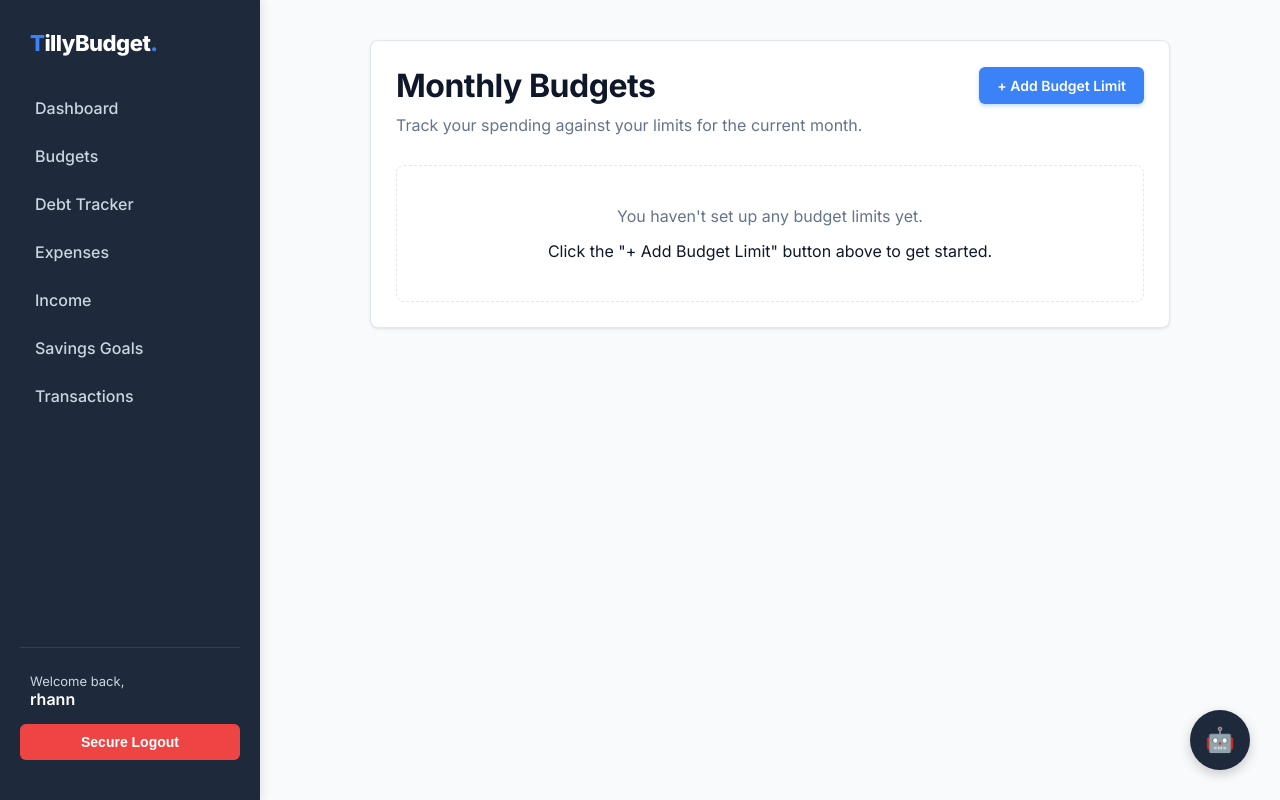
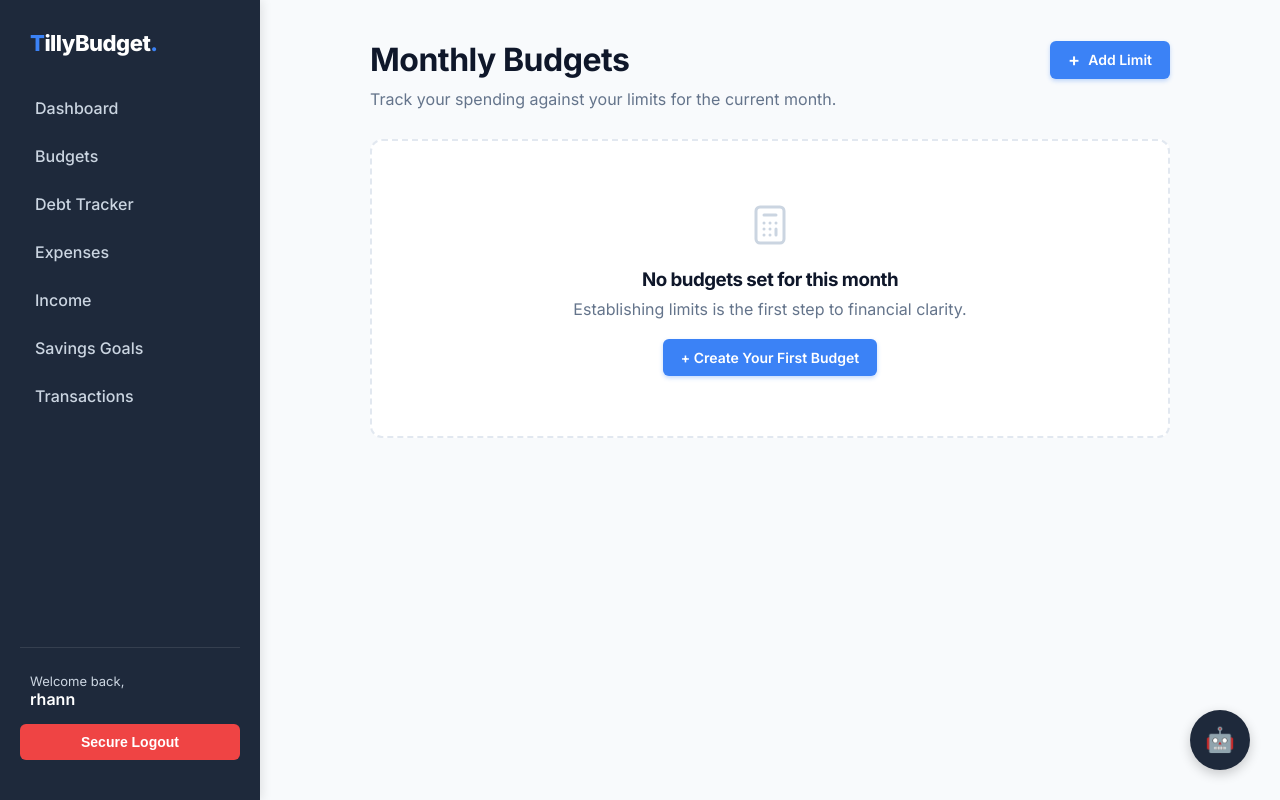
Before and after one commit to rhannemanakins-cmd/vaultic, a Django app: page /budgets/ in a window 1280 px wide. Run offline with Django 5.2, Linux system fonts and the light colour scheme; a user stored in the database is signed in; data that the repository does not hold is empty.

Commit message:
Opitmize Base/budget form

```diff
--- a/finances/templates/finances/budgets.html
+++ b/finances/templates/finances/budgets.html
@@ -1,53 +1,95 @@
 {% extends 'finances/base.html' %}
 
 {% block content %}
-<div class="card" style="max-width: 800px; margin: 0 auto;">
+<style>
+    .budget-card {
+        padding: 24px;
+        background: var(--bg-card);
+        border-radius: var(--radius);
+        box-shadow: var(--shadow-sm);
+        border: 1px solid var(--border-color);
+    }
+
+    .progress-track {
+        width: 100%;
+        background-color: #f1f5f9;
+        border-radius: 10px;
+        height: 12px;
+        overflow: hidden;
+        margin-bottom: 15px;
+        box-shadow: inset 0 1px 2px rgba(0,0,0,0.05);
+    }
+
+    .progress-fill {
+        height: 100%;
+        transition: width 0.5s ease-in-out;
+    }
+
+    .empty-state-box {
+        text-align: center;
+        padding: 60px 20px;
+        background: var(--bg-card);
+        border-radius: 12px;
+        border: 2px dashed var(--border-color);
+    }
+</style>
+
+<div style="max-width: 800px; margin: 0 auto;">
+
     <div style="display: flex; justify-content: space-between; align-items: center; margin-bottom: 10px;">
-        <h1 style="margin: 0;">Monthly Budgets</h1>
-        <a href="{% url 'add_budget' %}" class="btn btn-primary">+ Add Budget Limit</a>
+        <h1 style="margin: 0; font-size: 32px; color: var(--text-main);">Monthly Budgets</h1>
+        <a href="{% url 'add_budget' %}" class="btn btn-primary" style="display: flex; align-items: center; gap: 8px;">
+            <span style="font-size: 18px; line-height: 1;">+</span> Add Limit
+        </a>
     </div>
-    <p style="color: var(--text-light); margin-bottom: 30px;">Track your spending against your limits for the current month.</p>
+    <p style="color: var(--text-light); margin-bottom: 30px; font-size: 16px;">Track your spending against your limits for the current month.</p>
 
     <div style="display: flex; flex-direction: column; gap: 20px;">
         {% for b in budget_data %}
-        <div style="background: var(--bg-card); border: 1px solid var(--border-color); padding: 20px; border-radius: 8px; box-shadow: var(--shadow-sm);">
+        <div class="budget-card">
 
-            <div style="display: flex; justify-content: space-between; align-items: flex-start; margin-bottom: 10px;">
+            <div style="display: flex; justify-content: space-between; align-items: flex-start; margin-bottom: 15px;">
                 <div>
-                    <strong style="font-size: 18px; color: var(--text-main); display: block;">{{ b.category }}</strong>
-                    <span style="font-size: 12px; color: var(--text-light);">
-                        {{ b.start_date|date:"M d" }} - {{ b.end_date|date:"M d, Y" }}
+                    <strong style="font-size: 18px; color: var(--text-main); display: block; margin-bottom: 4px;">{{ b.category }}</strong>
+                    <span style="font-size: 13px; color: var(--text-light); font-weight: 500;">
+                        {{ b.start_date|date:"M d" }} &mdash; {{ b.end_date|date:"M d, Y" }}
                     </span>
                 </div>
                 <div style="text-align: right;">
-                    <span style="font-size: 18px; font-weight: bold; color: var(--text-main);">${{ b.spent|floatformat:2 }}</span>
-                    <span style="font-size: 14px; color: var(--text-light);"> / ${{ b.limit|floatformat:2 }}</span>
+                    <span style="font-size: 20px; font-weight: 800; color: var(--text-main);">${{ b.spent|floatformat:2 }}</span>
+                    <span style="font-size: 14px; color: var(--text-light); font-weight: 500;"> / ${{ b.limit|floatformat:2 }}</span>
                 </div>
             </div>
 
-            <div style="width: 100%; background-color: var(--border-color); border-radius: 10px; height: 12px; overflow: hidden; margin-bottom: 10px;">
-                <div style="width: {{ b.percent }}%; background-color: {{ b.status_color }}; height: 100%; transition: width 0.5s ease-in-out;"></div>
+            <div class="progress-track">
+                <div class="progress-fill" style="width: {{ b.percent }}%; background-color: {{ b.status_color }};"></div>
             </div>
 
             <div style="display: flex; justify-content: space-between; align-items: center;">
                 <div style="display: flex; gap: 10px;">
-                    <a href="{% url 'edit_budget' b.id %}" class="btn btn-outline" style="padding: 5px 10px; font-size: 12px;">Edit</a>
-                    <a href="{% url 'delete_budget' b.id %}" class="btn btn-danger" style="padding: 5px 10px; font-size: 12px;">Delete</a>
+                    <a href="{% url 'edit_budget' b.id %}" class="btn btn-outline" style="padding: 6px 12px; font-size: 12px;">Edit</a>
+                    <a href="{% url 'delete_budget' b.id %}" class="btn btn-outline" style="padding: 6px 12px; font-size: 12px; color: var(--brand-danger); border-color: #fca5a5; background: #fef2f2;">Delete</a>
                 </div>
 
-                <div style="font-size: 14px; font-weight: bold; color: {{ b.status_color }};">
+                <div style="font-size: 15px; font-weight: 700; color: {{ b.status_color }};">
                     {% if b.remaining < 0 %}
-                        ${{ b.over_budget|floatformat:2 }} Over Budget
+                        <span style="display: flex; align-items: center; gap: 6px;">
+                            <svg width="16" height="16" fill="none" stroke="currentColor" viewBox="0 0 24 24"><path stroke-linecap="round" stroke-linejoin="round" stroke-width="2" d="M12 9v2m0 4h.01m-6.938 4h13.856c1.54 0 2.502-1.667 1.732-3L13.732 4c-.77-1.333-2.694-1.333-3.464 0L3.34 16c-.77 1.333.192 3 1.732 3z"></path></svg>
+                            ${{ b.over_budget|floatformat:2 }} Over Budget
+                        </span>
                     {% else %}
                         ${{ b.remaining|floatformat:2 }} Remaining
                     {% endif %}
                 </div>
             </div>
         </div>
+
         {% empty %}
-        <div style="text-align: center; padding: 40px; background: var(--bg-card); border-radius: 8px; border: 1px dashed var(--border-color);">
-            <p style="color: var(--text-light); margin-bottom: 15px;">You haven't set up any budget limits yet.</p>
-            <p>Click the "+ Add Budget Limit" button above to get started.</p>
+        <div class="empty-state-box">
+            <svg style="color: #cbd5e1; margin-bottom: 15px;" width="48" height="48" fill="none" stroke="currentColor" viewBox="0 0 24 24"><path stroke-linecap="round" stroke-linejoin="round" stroke-width="1.5" d="M9 7h6m0 10v-3m-3 3h.01M9 17h.01M9 14h.01M12 14h.01M15 11h.01M12 11h.01M9 11h.01M7 21h10a2 2 0 002-2V5a2 2 0 00-2-2H7a2 2 0 00-2 2v14a2 2 0 002 2z"></path></svg>
+            <h3 style="color: var(--text-main); margin-bottom: 8px;">No budgets set for this month</h3>
+            <p style="color: var(--text-light); margin-bottom: 20px;">Establishing limits is the first step to financial clarity.</p>
+            <a href="{% url 'add_budget' %}" class="btn btn-primary">+ Create Your First Budget</a>
         </div>
         {% endfor %}
     </div>
```
Also changed, not shown: finances/templates/finances/dashboard.html (+49 -37 lines).
